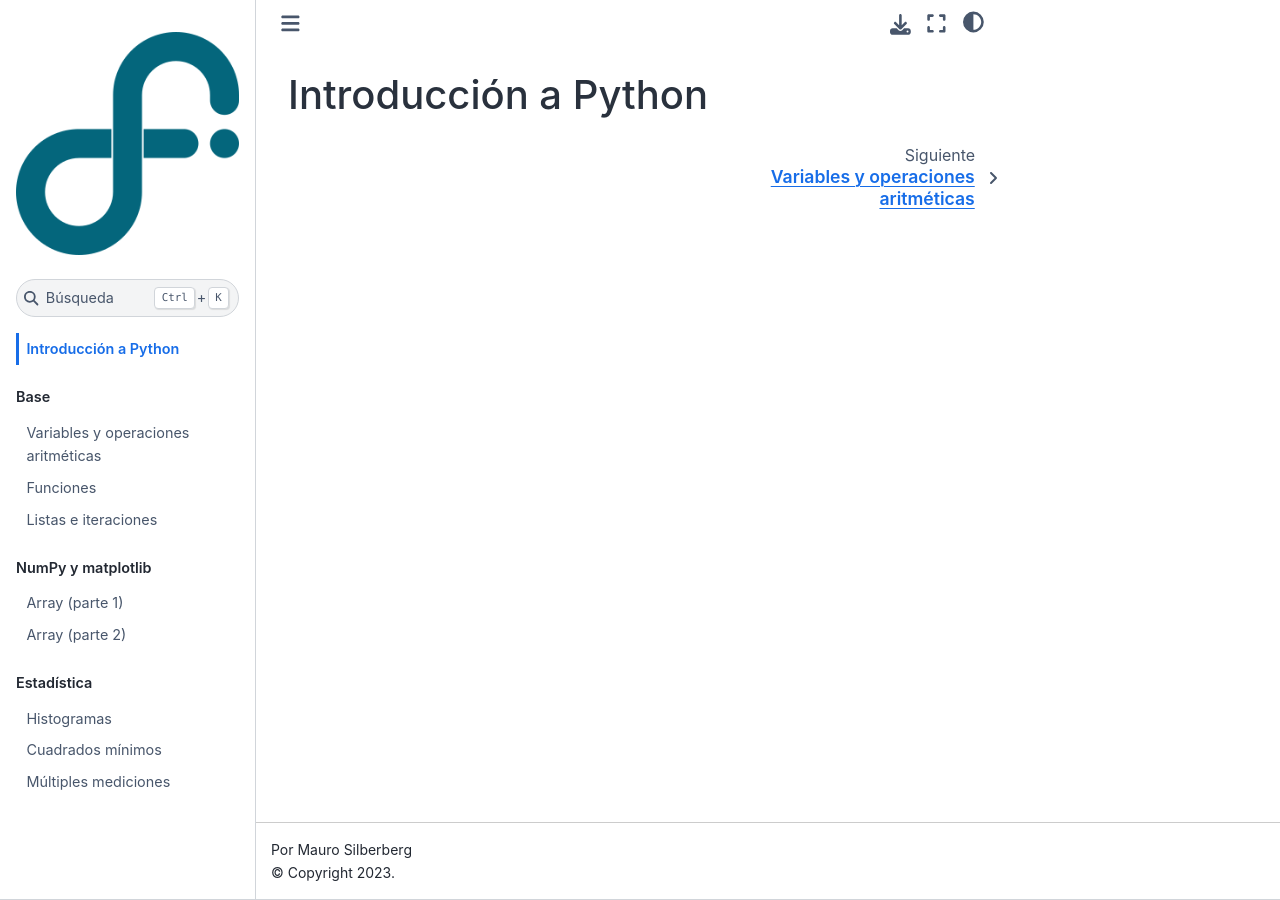
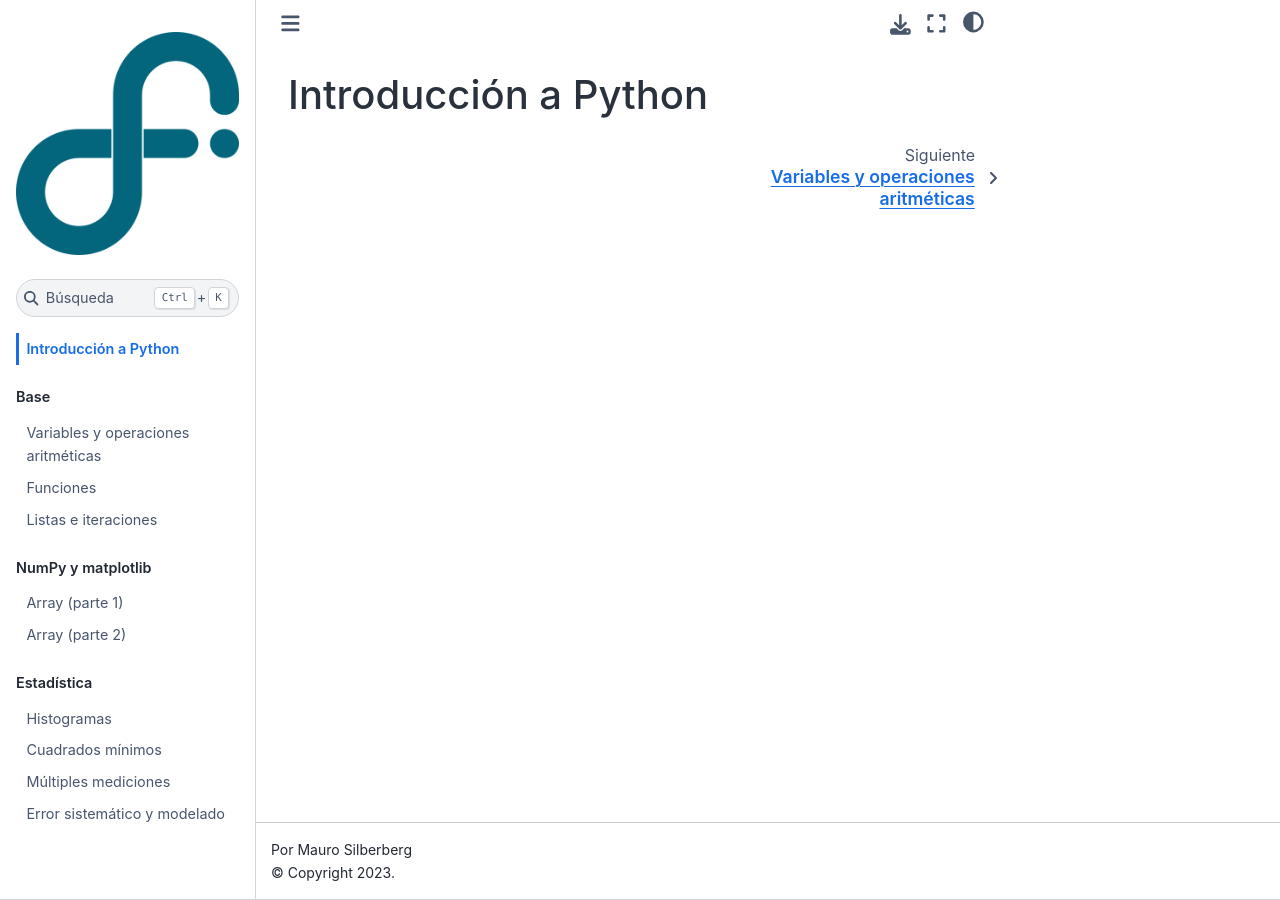
Before and after one commit to maurosilber/python-tutorial, a Jupyter Book: the page built from book/index.md, in a window 1280 px wide. Built offline with Jupyter Book 1.0.4 settings and Sphinx 7.4.7 and the Sphinx Book theme 1.1.4, drawn with Linux system fonts in a browser that asks for light colours.

Commit message:
Error sistemático y modelado del péndulo

```diff
--- a/book/_toc.yml
+++ b/book/_toc.yml
@@ -15,3 +15,4 @@ parts:
     - file: estadistica/histograma
     - file: estadistica/cuadrados_minimos
     - file: estadistica/mediciones-consecutivas
+    - file: estadistica/error-sistematico-y-modelado
```
Also changed, not shown: book/estadistica/error-sistematico-y-modelado.ipynb (added).
